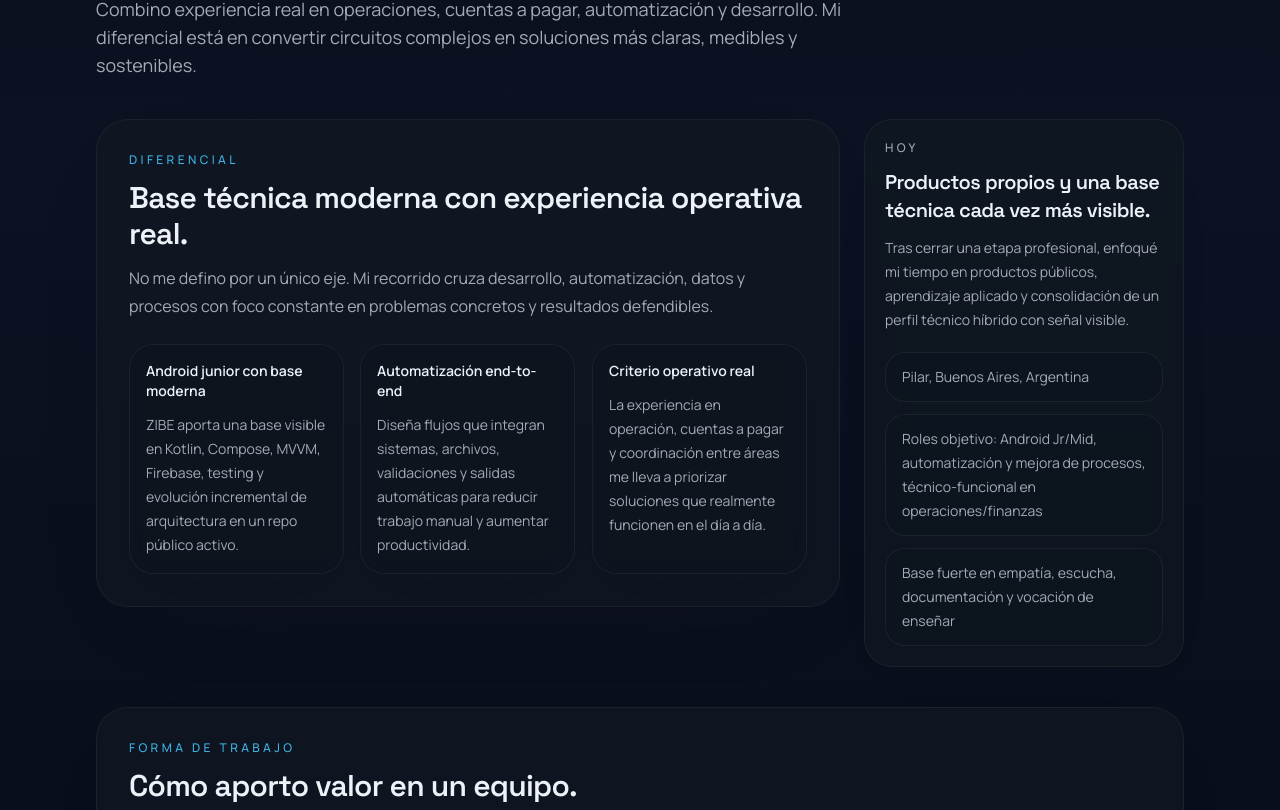
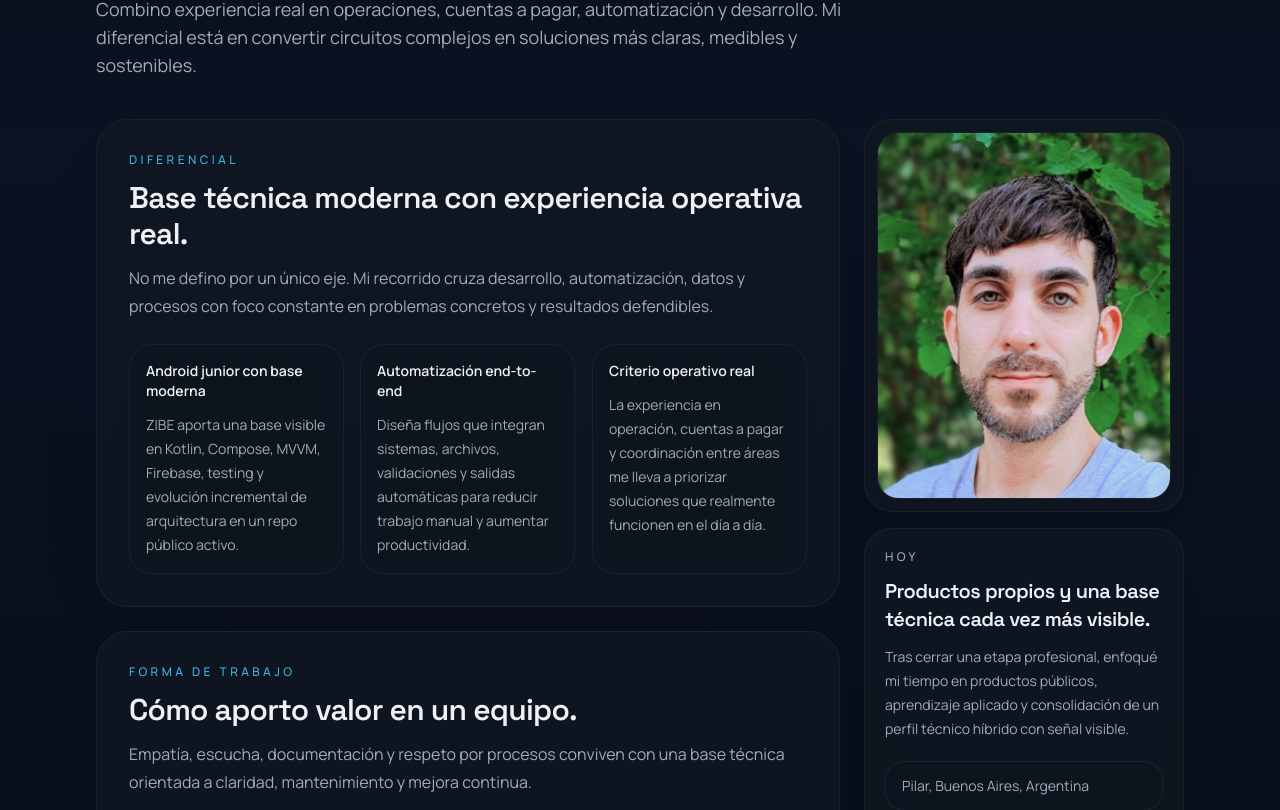
Before and after one commit to Zibete/Portfolio, a Next.js app: page /about in a window 1280 px wide. Shown: the part 370-1180 px from the top of the page. Built offline with nearby package versions, Linux system fonts and the light colour scheme.

Commit message:
feat(assets): finalize real asset integration across portfolio

```diff
--- a/src/app/about/page.tsx
+++ b/src/app/about/page.tsx
@@ -1,8 +1,10 @@
+import Image from "next/image";
 import { Container } from "@/components/shared/container";
 import { PageAside } from "@/components/shared/page-aside";
 import { PageIntro } from "@/components/shared/page-intro";
 import { PageSection } from "@/components/shared/page-section";
 import { profileContent } from "@/content/site/profile-content";
+import { siteConfig } from "@/content/site/site-config";
 
 const highlightMotionDelays = [
   "motion-delay-2",
@@ -33,6 +35,7 @@ export default function AboutPage() {
         />
 
         <div className="grid gap-6 lg:grid-cols-[minmax(0,1fr)_20rem] lg:items-start">
+          <div className="space-y-6">
             <PageSection
               eyebrow="Diferencial"
               title="Base técnica moderna con experiencia operativa real."
@@ -54,25 +57,6 @@ export default function AboutPage() {
               ))}
             </PageSection>
 
-          <PageAside
-            eyebrow={about.aside.eyebrow}
-            title={about.aside.title}
-            description={about.aside.description}
-            className="lg:sticky lg:top-24"
-          >
-            <div className="space-y-3">
-              {about.aside.items.map((item) => (
-                <div
-                  key={item}
-                  className="rounded-[1.25rem] border border-border/70 bg-background/72 px-4 py-3 text-sm leading-6 text-muted-foreground dark:bg-background/10"
-                >
-                  {item}
-                </div>
-              ))}
-            </div>
-          </PageAside>
-        </div>
-
             <PageSection
               eyebrow="Forma de trabajo"
               title="Cómo aporto valor en un equipo."
@@ -88,6 +72,41 @@ export default function AboutPage() {
                 </div>
               ))}
             </PageSection>
+          </div>
+
+          <div className="grid gap-4 lg:sticky lg:top-24">
+            <div className="motion-enter motion-delay-3 rounded-[1.75rem] border border-border/70 bg-background/78 p-3 shadow-[0_22px_64px_-54px_rgb(15_23_42_/_0.3)] backdrop-blur dark:bg-card/76">
+              <div className="overflow-hidden rounded-[1.35rem] border border-border/60 bg-background/70 dark:bg-background/10">
+                <div className="relative aspect-[4/5] w-full">
+                  <Image
+                    src={siteConfig.assets.profileImagePath}
+                    alt={siteConfig.assets.profileImageAlt}
+                    fill
+                    sizes="(min-width: 1024px) 20rem, 100vw"
+                    className="object-cover object-top"
+                  />
+                </div>
+              </div>
+            </div>
+
+            <PageAside
+              eyebrow={about.aside.eyebrow}
+              title={about.aside.title}
+              description={about.aside.description}
+            >
+              <div className="space-y-3">
+                {about.aside.items.map((item) => (
+                  <div
+                    key={item}
+                    className="rounded-[1.25rem] border border-border/70 bg-background/72 px-4 py-3 text-sm leading-6 text-muted-foreground dark:bg-background/10"
+                  >
+                    {item}
+                  </div>
+                ))}
+              </div>
+            </PageAside>
+          </div>
+        </div>
       </Container>
     </section>
   );
--- a/src/app/cv/page.tsx
+++ b/src/app/cv/page.tsx
@@ -1,11 +1,12 @@
 import Link from "next/link";
-import { ArrowRight, Github, Mail } from "lucide-react";
+import { ArrowRight, Download, Github, Mail } from "lucide-react";
 import { Container } from "@/components/shared/container";
 import { PageAside } from "@/components/shared/page-aside";
 import { PageIntro } from "@/components/shared/page-intro";
 import { PageSection } from "@/components/shared/page-section";
 import { Button } from "@/components/ui/button";
 import { profileContent } from "@/content/site/profile-content";
+import { siteConfig } from "@/content/site/site-config";
 
 const snapshotMotionDelays = [
   "motion-delay-2",
@@ -33,7 +34,14 @@ export default function CvPage() {
           eyebrow={cv.eyebrow}
           title={cv.title}
           description={cv.description}
-        />
+        >
+          <Button asChild>
+            <a href={siteConfig.assets.cvFilePath} download>
+              Descargar CV en PDF
+              <Download />
+            </a>
+          </Button>
+        </PageIntro>
 
         <div className="grid gap-6 lg:grid-cols-[minmax(0,1fr)_20rem] lg:items-start">
         <PageSection
--- a/src/app/projects/[slug]/page.tsx
+++ b/src/app/projects/[slug]/page.tsx
@@ -1,4 +1,5 @@
 import type { Metadata } from "next";
+import Image from "next/image";
 import Link from "next/link";
 import { ArrowLeft } from "lucide-react";
 import { notFound } from "next/navigation";
@@ -117,6 +118,22 @@ export default async function ProjectDetailPage({
 
         <div className="grid gap-8 lg:grid-cols-[minmax(0,1fr)_18rem] lg:items-start">
           <PageSection contentClassName="space-y-6">
+            {entry.frontmatter.coverImage ? (
+              <div className="overflow-hidden rounded-[1.75rem] border border-border/70 bg-background/72 shadow-[0_18px_48px_-42px_rgb(15_23_42_/_0.28)] dark:bg-background/10">
+                <div className="relative aspect-[16/9] w-full">
+                  <Image
+                    src={entry.frontmatter.coverImage}
+                    alt={
+                      entry.frontmatter.coverImageAlt ??
+                      `Captura del proyecto ${entry.frontmatter.title}`
+                    }
+                    fill
+                    sizes="(min-width: 1024px) 48rem, 100vw"
+                    className="object-cover object-center"
+                  />
+                </div>
+              </div>
+            ) : null}
             <ProjectContent />
           </PageSection>
 
--- a/src/app/projects/page.tsx
+++ b/src/app/projects/page.tsx
@@ -1,3 +1,4 @@
+import Image from "next/image";
 import Link from "next/link";
 import { ArrowRight } from "lucide-react";
 import { Container } from "@/components/shared/container";
@@ -92,6 +93,23 @@ export default async function ProjectsPage() {
                 </div>
 
                 <div className="flex min-w-0 flex-col gap-4 lg:w-64 lg:items-end">
+                  {entry.frontmatter.coverImage ? (
+                    <div className="w-full overflow-hidden rounded-[1.5rem] border border-border/70 bg-background/72 shadow-[0_18px_48px_-42px_rgb(15_23_42_/_0.28)] dark:bg-background/10">
+                      <div className="relative aspect-[16/9] w-full">
+                        <Image
+                          src={entry.frontmatter.coverImage}
+                          alt={
+                            entry.frontmatter.coverImageAlt ??
+                            `Captura del proyecto ${entry.frontmatter.title}`
+                          }
+                          fill
+                          sizes="(min-width: 1024px) 16rem, 100vw"
+                          className="object-cover object-center"
+                        />
+                      </div>
+                    </div>
+                  ) : null}
+
                   <div className="space-y-1 text-sm text-muted-foreground lg:text-right">
                     {entry.frontmatter.role ? (
                       <p>
--- a/src/content/projects/migrar-sap-portfolio.mdx
+++ b/src/content/projects/migrar-sap-portfolio.mdx
@@ -6,6 +6,8 @@ published: true
 featured: false
 year: "2026 (release pública)"
 role: "Automatización / mejora de procesos"
+coverImage: "/images/projects/migrar-AP.png"
+coverImageAlt: "Diagrama visual del flujo de automatización de Migrar SAP desde correo y validaciones hasta SAP"
 githubRepo: "Zibete/Migrar-SAP-Portfolio"
 githubUrl: "https://github.com/Zibete/Migrar-SAP-Portfolio"
 githubFeatured: false
--- a/src/content/projects/zibe.mdx
+++ b/src/content/projects/zibe.mdx
@@ -6,6 +6,8 @@ published: true
 featured: true
 year: "2020 - actualidad"
 role: "Desarrollo Android"
+coverImage: "/images/projects/demo-zibe-gemini.png"
+coverImageAlt: "Capturas de ZIBE mostrando login, listado de chats y conversación"
 githubRepo: "Zibete/Zibe"
 githubUrl: "https://github.com/Zibete/Zibe"
 githubFeatured: true
--- a/src/content/site/profile-content.ts
+++ b/src/content/site/profile-content.ts
@@ -234,7 +234,7 @@ export const profileContent = {
       eyebrow: "Accesos",
       title: "Accesos principales",
       description:
-        "Proyectos públicos y contacto directo como referencias principales del perfil.",
+        "CV en PDF listo para compartir, junto con proyectos públicos y contacto directo como referencias principales del perfil.",
     },
   },
 } as const;
--- a/src/content/site/site-config.ts
+++ b/src/content/site/site-config.ts
@@ -6,6 +6,11 @@ export const siteConfig: SiteConfig = {
   language: "es",
   description:
     "Portfolio personal con foco en Android, automatización end-to-end y ZIBE como caso principal para mostrar arquitectura, calidad técnica y criterio de producto.",
+  assets: {
+    profileImagePath: "/images/profile/Matías_Peralta.JPG",
+    profileImageAlt: "Retrato profesional de Matías Peralta",
+    cvFilePath: "/files/CV_MATIAS_PERALTA_ANALISTA.pdf",
+  },
   primaryAudience: "Líderes de producto y negocio",
   targetRoles: ["Android Jr/Mid", "Automation Engineer"],
   messageBalance: "50% técnico / 50% negocio",
--- a/src/types/content.ts
+++ b/src/types/content.ts
@@ -13,6 +13,8 @@ export interface ProjectFrontmatter extends BaseContentFrontmatter {
   role?: string;
   stack?: string[];
   year?: string;
+  coverImage?: string;
+  coverImageAlt?: string;
   githubRepo?: string;
   githubUrl?: string;
   demoUrl?: string;
```
Also changed, not shown: src/types/site.ts (+7 -0 lines), 1 other file (tests, documents, lock files or other folders). Lines whose indentation alone changed are shown as unchanged.
